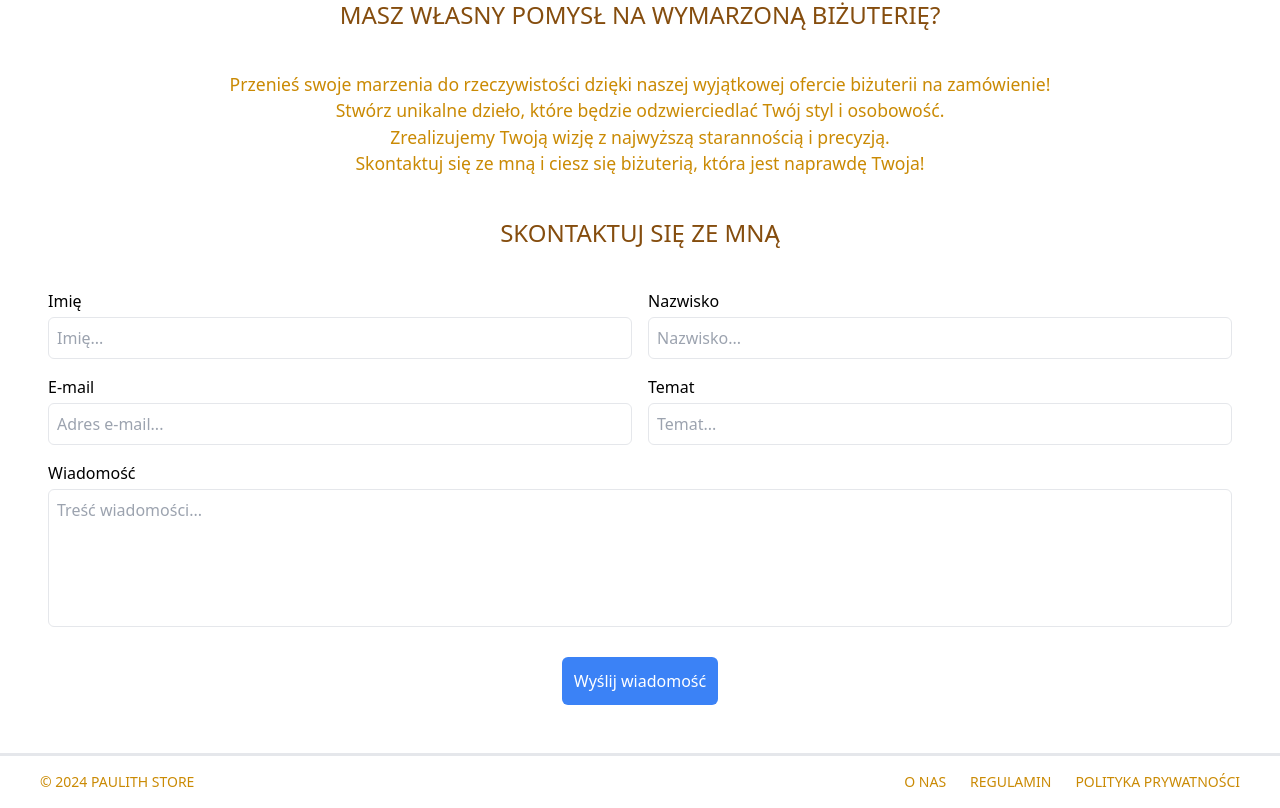
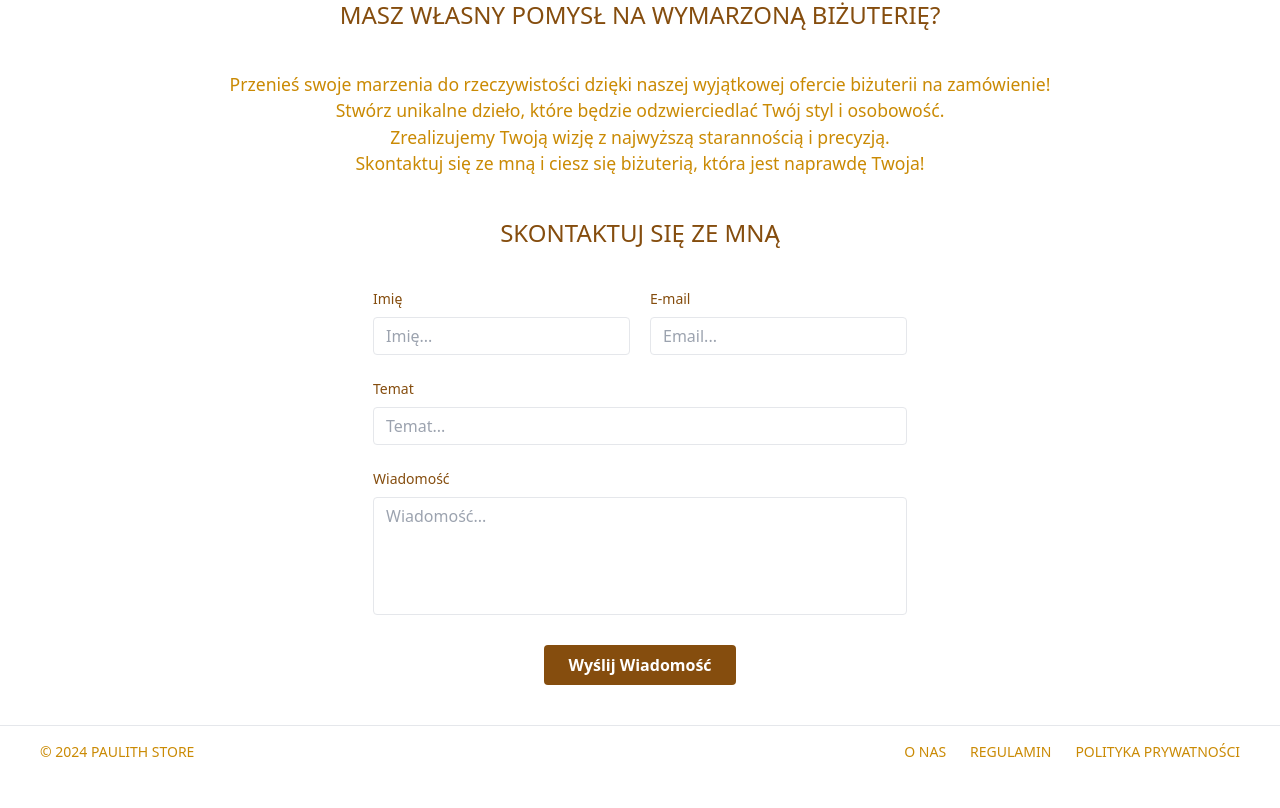
Before and after one commit to GxbrielZ/PaulithStore, a React (Vite) app: page / in a window 1280 px wide. Shown: the part 1770-2578 px from the top of the page. After the commit the page ends 2548 px from the top, so only its background shows below. Built offline with nearby package versions, Linux system fonts and the light colour scheme.

Commit message:
Create contact section and add styling

```diff
--- a/src/components/Contact/Contact.jsx
+++ b/src/components/Contact/Contact.jsx
@@ -1,65 +1,39 @@
 import React from 'react';
+import FormField from '../Shared/FormField';
+import TextArea from '../Shared/TextArea';
 
 const Contact = () => {
   return (
-    <div className='container pb-12 border-b-2'>
-        <form action="#" method='POST'>
-            <div className='grid grid-cols-2 grid-rows-2 gap-4'>
-                <div>
-                    <label for='firstName' className='block'>Imię</label>
-                    <input
-                        type="text"
-                        name='firstName'
+    <div className='mb-10 flex items-center justify-center'>
+      <form>
+        <div className='md:flex md:gap-5'>
+          <FormField
+            type='text'
+            id='name'
+            label='Imię'
             placeholder='Imię...'
-                        className='mt-1 p-2 w-full border rounded-md'
+          />
+          <FormField
+            type='email'
+            id='email'
+            label='E-mail'
+            placeholder='Email...'
           />
         </div>
-                <div>
-                    <label for='lastName' className='block'>Nazwisko</label>
-                    <input
-                        type="text"
-                        name='lastName'
-                        placeholder='Nazwisko...'
-                        className='mt-1 p-2 w-full border rounded-md'
+        <FormField
+          type='text'
+          id='subject'
+          label='Temat'
+          placeholder='Temat...'
         />
-                </div>
-                <div>
-                    <label for='email' className='block'>E-mail</label>
-                    <input
-                        type="email"
-                        name='email'
-                        placeholder='Adres e-mail...'
-                        className='mt-1 p-2 w-full border rounded-md'
-                    />
-                </div>
-                <div>
-                    <label for='topic' className='block'>Temat</label>
-                    <input
-                        type="text"
-                        name='topic'
-                        placeholder='Temat...'
-                        className='mt-1 p-2 w-full border rounded-md'
-                    />
-                </div>
-            </div>
-
-            <div className='mt-4'>
-                <label for='message' className='block'>Wiadomość</label>
-                <textarea
-                    name="message"
-                    rows="5"
-                    placeholder='Treść wiadomości...'
-                    className='resize-none w-full mt-1 p-2 border rounded-md'
-                ></textarea>
-            </div>
-
-            <div className='mt-6 text-center'>
+        <TextArea />
+        <div className='flex items-center justify-center'>
           <button
             type='submit'
-                    className='p-3 bg-blue-500 text-white rounded-md
-                    hover:bg-blue-600 duration-500'
+            className='bg-yellow-800 hover:bg-yellow-900 text-white
+            font-semibold py-2 px-6 rounded'
           >
-                    Wyślij wiadomość
+            Wyślij Wiadomość
           </button>
         </div>
       </form>
```
Lines whose indentation alone changed are shown as unchanged.
